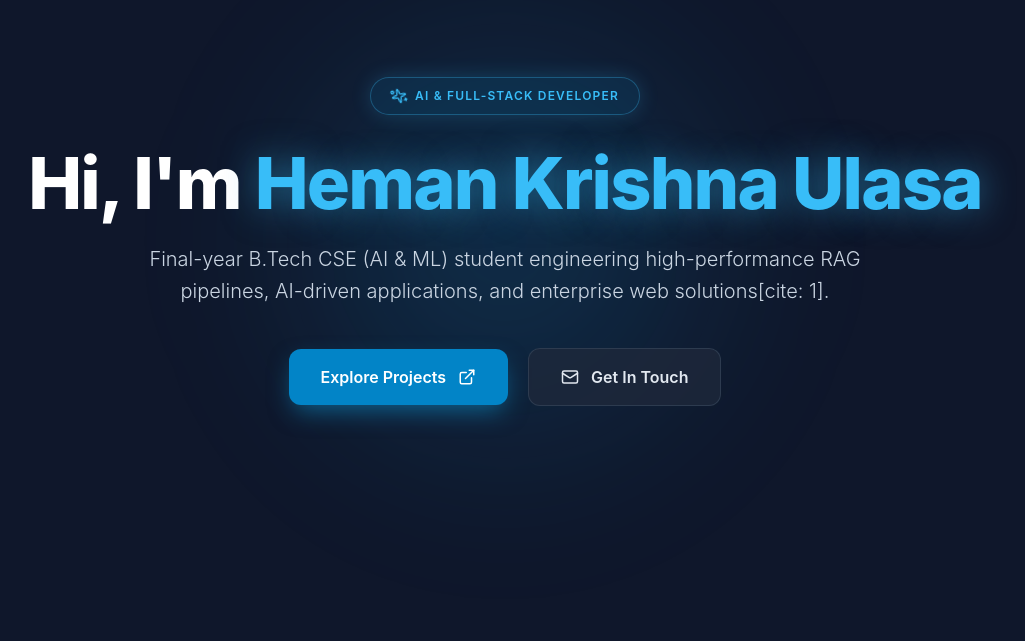
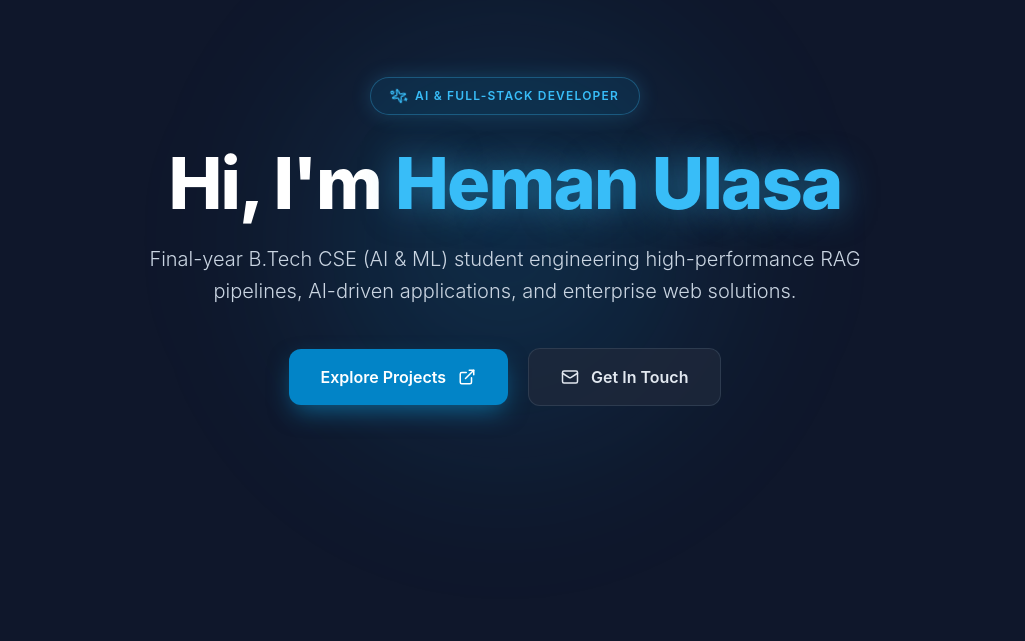
Before and after one commit to hemanulasa884-creator/heman-portfolio, a React (Vite) app: page / in a window 1280 px wide. Shown: the part 159-800 px from the top of the page, without its empty margins (135-1160 px from the left). Built offline with nearby package versions, Linux system fonts and the light colour scheme.

Commit message:
Update name to Heman Ulasa and clean hero paragraph text

```diff
--- a/src/components/Hero.jsx
+++ b/src/components/Hero.jsx
@@ -1,11 +1,11 @@
 import React from 'react';
 import { motion } from 'framer-motion';
-import { Mail, ExternalLink, Sparkles, Terminal } from 'lucide-react';
+import { Mail, ExternalLink, Sparkles } from 'lucide-react';
 
 export default function Hero() {
   return (
     <section className="min-h-screen flex flex-col justify-center items-center px-6 py-20 max-w-5xl mx-auto text-center relative overflow-hidden">
-      {/* Dynamic Animated Background Glow */}
+      {/* Background Radial Glow */}
       <div
         className="absolute top-1/2 left-1/2 -translate-x-1/2 -translate-y-1/2 w-[600px] h-[600px] rounded-full pointer-events-none"
         style={{
@@ -21,7 +21,7 @@ export default function Hero() {
         className="relative z-10 flex flex-col items-center"
       >
         <motion.div
-          whileHover={{ scale: 1.05, rotate: [0, -2, 2, 0] }}
+          whileHover={{ scale: 1.05 }}
           className="inline-flex items-center gap-2 px-5 py-2.5 rounded-full border text-xs font-semibold tracking-widest uppercase mb-8 cursor-pointer"
           style={{
             backgroundColor: 'rgba(14, 165, 233, 0.1)',
@@ -34,11 +34,11 @@ export default function Hero() {
         </motion.div>
 
         <h1 className="text-5xl md:text-7xl font-extrabold tracking-tight mb-6 text-white">
-          Hi, I'm <span style={{ color: '#38bdf8', textShadow: '0 0 35px rgba(56, 189, 248, 0.5)' }}>Heman Krishna Ulasa</span>
+          Hi, I'm <span style={{ color: '#38bdf8', textShadow: '0 0 35px rgba(56, 189, 248, 0.5)' }}>Heman Ulasa</span>
         </h1>
 
         <p className="text-slate-300 text-lg md:text-xl max-w-3xl mx-auto mb-10 leading-relaxed font-light">
-          Final-year B.Tech CSE (AI & ML) student engineering high-performance RAG pipelines, AI-driven applications, and enterprise web solutions[cite: 1].
+          Final-year B.Tech CSE (AI & ML) student engineering high-performance RAG pipelines, AI-driven applications, and enterprise web solutions.
         </p>
 
         <div className="flex flex-wrap gap-5 justify-center items-center">
```
